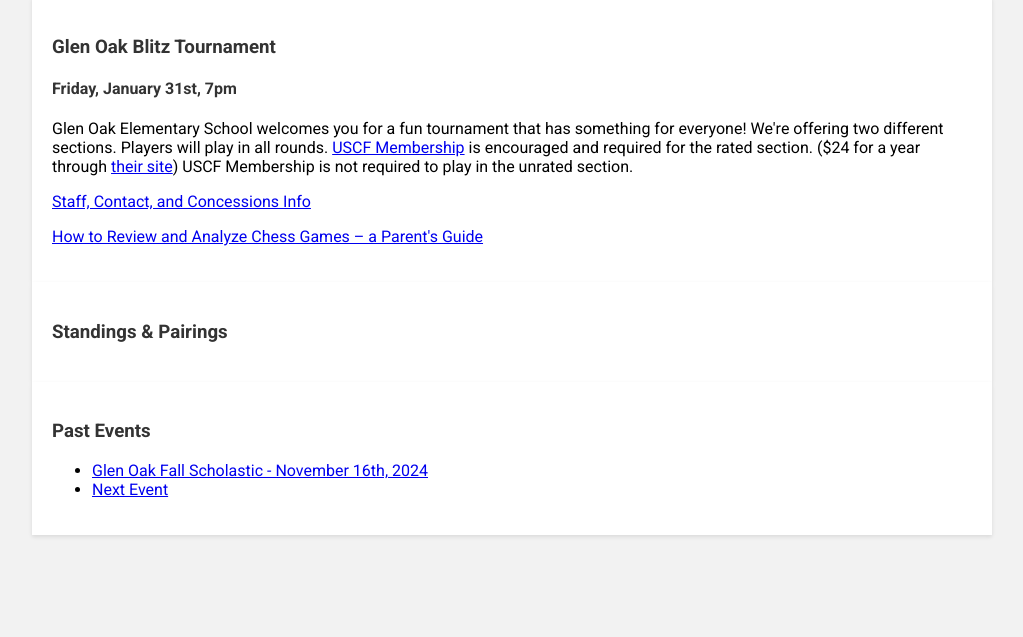
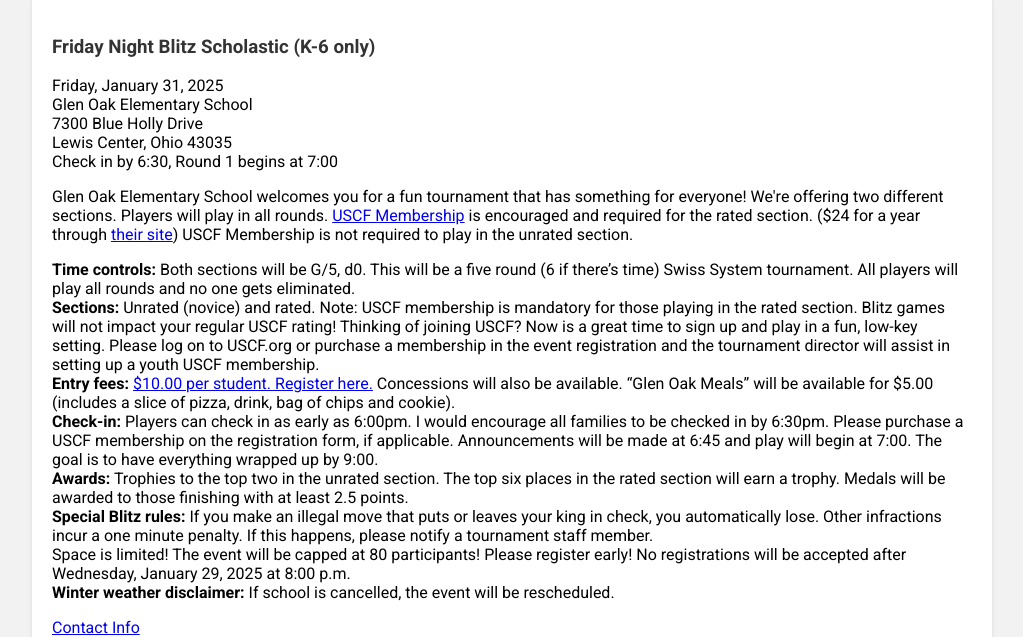
Before and after one commit to Serinus1/goeschess, a plain HTML site: page index.html in a window 1280 px wide. Shown: the part 163-800 px from the top of the page, without its empty margins (128-1151 px from the left). Drawn offline with nearby package versions, Linux system fonts and the light colour scheme; no server answers.

Commit message:
Add more details

```diff
--- a/index.html
+++ b/index.html
@@ -69,14 +69,36 @@
         <img src="images/GlenOak_Goats_Mascot-Head.webp" />
       </div>
       <div class="content">
-        <h3>Glen Oak Blitz Tournament</h3>
-        <h4>Friday, January 31st, 7pm</h4>
+        <h3>Friday Night Blitz Scholastic (K-6 only)</h3>
+        <div class="subtext">
+          Friday, January 31, 2025<br />
+          Glen Oak Elementary School<br />
+          7300 Blue Holly Drive<br />
+          Lewis Center, Ohio 43035<br />
+          Check in by 6:30, Round 1 begins at 7:00<br />
+        </div>
         <p>Glen Oak Elementary School welcomes you for a fun tournament that has something for everyone!
         We're offering two different sections. Players will play in all rounds.
         <a href="https://new.uschess.org/form/first-time-member-new-player-">USCF Membership</a>
           is encouraged and required for the rated section.
         ($24 for a year through <a href="https://new.uschess.org/join-us-chess">their site</a>) USCF Membership is not required to play in the unrated section.</p>
-        <p><a href="https://docs.google.com/presentation/d/1rTHW1LknaO5oqy5Pcn_c-OtH7e1KTuDKHxs8ZWKkvO4">Staff, Contact, and Concessions Info</a></p>
+        <div class="details">
+          <span style="font-weight: bold">Time controls:</span>  Both sections will be G/5, d0.  This will be a five round (6 if there’s time) Swiss System tournament.  All players will play all rounds and no one gets eliminated.<br />
+          <span style="font-weight: bold">Sections:</span>  Unrated  (novice) and rated.  Note:  USCF membership is mandatory for those playing in the rated section. Blitz games will not impact your regular USCF rating!  Thinking of joining USCF?  Now is a great time to sign up and play in a fun, low-key setting.  Please log on to USCF.org or purchase a membership in the event registration and the tournament director will assist in setting up a youth USCF membership.<br />
+          <span style="font-weight: bold">Entry fees:</span>  <a href="https://form.jotform.com/250084488373160">$10.00 per student. Register here.</a>  Concessions will also be available.  “Glen Oak Meals” will be available for $5.00 (includes a slice of pizza, drink, bag of chips and cookie).<br />
+          <span style="font-weight: bold">Check-in:</span>
+          Players can check in as early as 6:00pm. I would encourage all families to be checked in by 6:30pm.  Please purchase a USCF membership on the registration form, if applicable. Announcements will be made at 6:45 and play will begin at 7:00.  The goal is to have everything wrapped up by 9:00.<br />
+          <span style="font-weight: bold">Awards:</span>
+          Trophies to the top two in the unrated section.  The top six places in the rated section will earn a trophy.   Medals will be awarded to those finishing with at least 2.5 points.<br />
+
+          <span style="font-weight: bold">Special Blitz rules:</span>
+          If you make an illegal move that puts or leaves your king in check, you automatically lose.  Other infractions incur a one minute penalty.  If this happens, please notify a tournament staff member.<br />
+
+          Space is limited!  The event will be capped at 80 participants!  Please register early!  No registrations will be accepted after Wednesday, January 29, 2025 at 8:00 p.m.<br />
+          <span style="font-weight: bold">Winter weather disclaimer:</span>   If school is cancelled, the event will be rescheduled.<br />
+        </div>
+        <p><a href="images/organizer.png">Contact Info</a></p>
+        <p><a href="https://docs.google.com/presentation/d/1rTHW1LknaO5oqy5Pcn_c-OtH7e1KTuDKHxs8ZWKkvO4">Event Info</a></p>
         <p><a href="https://info.goeschess.xyz/2024-12-31/01 - Parent Guide.odt">How to Review and Analyze Chess Games – a Parent's Guide</a></p>
       </div>
       <div class="content">
```
